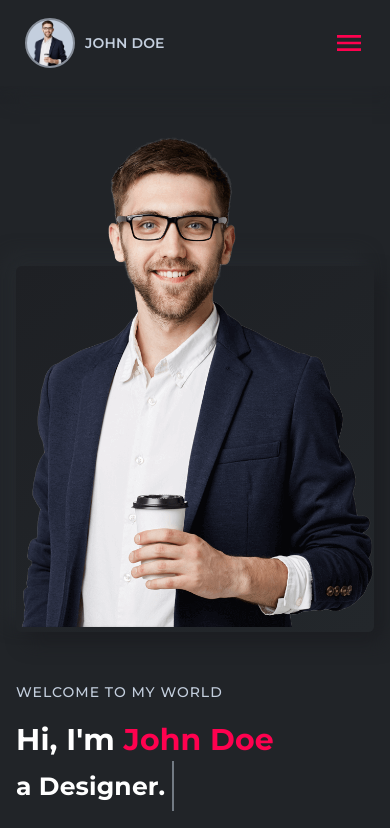
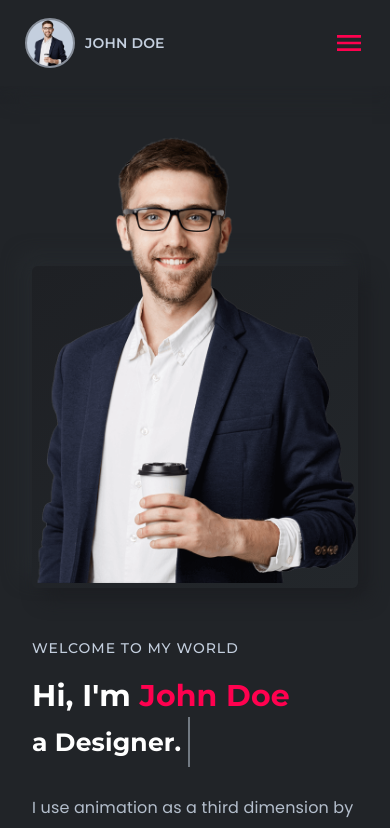
Before and after one commit to imranprof/jobs-frontend, a Next.js app: page / in a window 390 px wide. Shown: the top 828 px of the page. Built offline with nearby package versions, Linux system fonts and the light colour scheme.

Commit message:
refactor: add Next Head component in _app.js file and add padding x-axis in mobile devices

```diff
--- a/pages/_app.js
+++ b/pages/_app.js
@@ -10,6 +10,7 @@ import darkTheme from "../styles/darkTheme";
 import lightTheme from "../styles/lightTheme";
 
 import Layout from "../src/components/Layout";
+import Head from "next/head";
 
 const MyApp = ({Component, pageProps}) => {
   const [darkMode, setDarkMode] = useState(true)
@@ -24,6 +25,10 @@ const MyApp = ({Component, pageProps}) => {
       <ThemeProvider theme={{...customTheme}}>
         <Layout>
           <CssBaseline/>
+          <Head>
+            <meta name="description" content="Seek Right Jobs For you"/>
+            <title>Seek Right Jobs For you</title>
+          </Head>
           <Component {...pageProps} />
           <FormControlLabel
             control={<Switch checked={darkMode} onChange={() => setDarkMode(!darkMode)}/>}
--- a/pages/_document.js
+++ b/pages/_document.js
@@ -6,10 +6,7 @@ export default class MyDocument extends Document {
   render() {
     return (
       <Html lang="en">
-                <Head>
-                    <meta name="description" content="Seek Right Jobs For you"/>
-                    <title>Seek Right Jobs For you</title>
-                </Head>
+        <Head/>
         <body>
         <Main/>
         <NextScript/>
--- a/src/components/Home/style.js
+++ b/src/components/Home/style.js
@@ -7,7 +7,6 @@ export const useStyles = makeStyles({
         width: "100%",
         display: "flex",
         flexWrap: "wrap-reverse",
-
         // homeWrapper left side
         '&__left': {
             display: "flex",
@@ -131,6 +130,9 @@ export const useStyles = makeStyles({
                 marginBottom: 50
             }
         },
+        [theme.breakpoints.down('xs')]: {
+            padding: "0px 16px"
+        }
     })
 });
 
```
Lines whose indentation alone changed are shown as unchanged.
